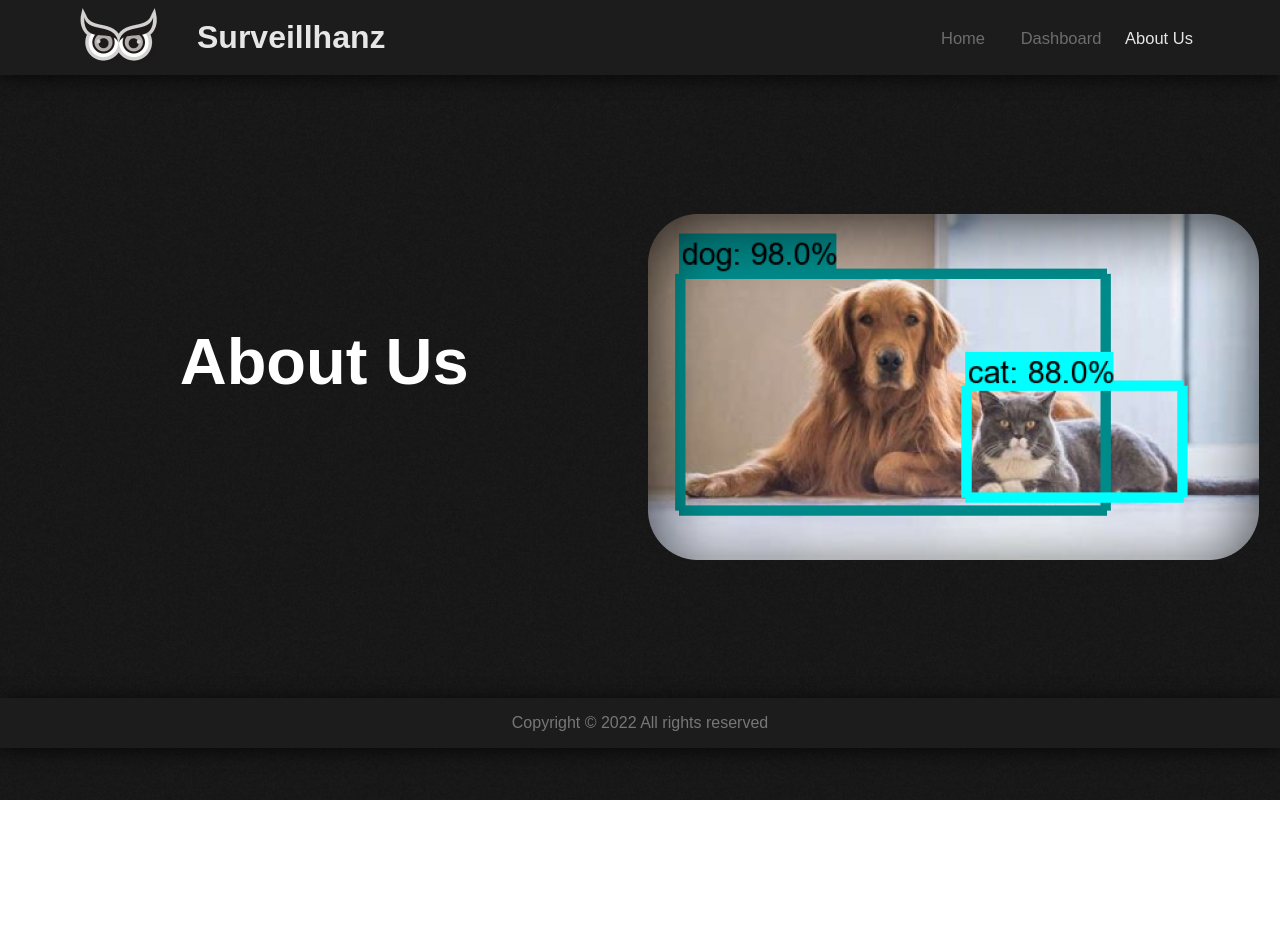
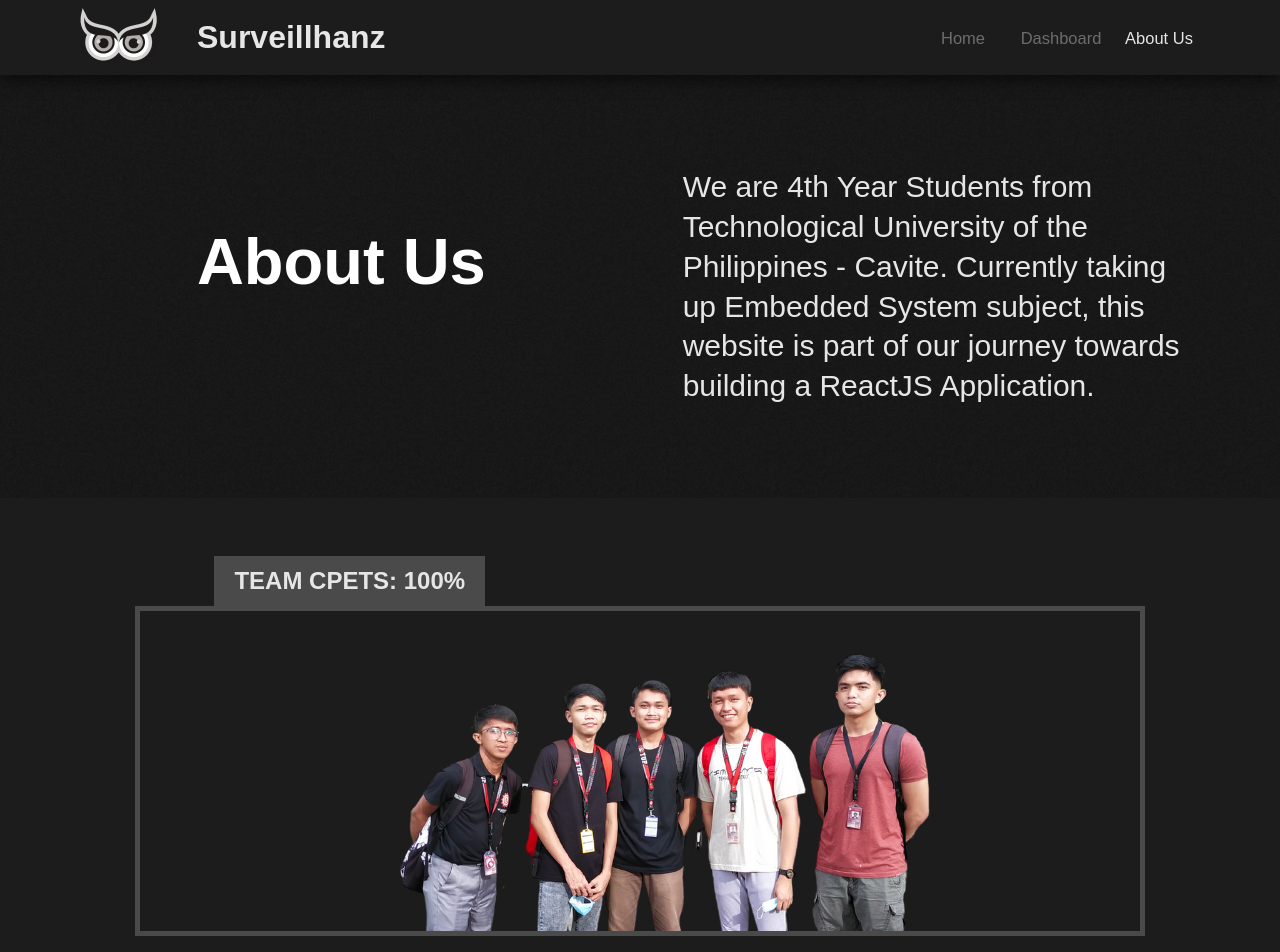
Before and after one commit to Jcarloluna/Surveillhanz, a Next.js app: page /AboutUs in a window 1280 px wide. Shown: the top 952 px of the page. Before the commit the page ends 800 px from the top, so only its background shows below. Built offline with nearby package versions, Linux system fonts and the light colour scheme.

Commit message:
aboutUs page finished

```diff
--- /dev/null
+++ b/components/AboutUs/AboutUsImage.jsx
@@ -0,0 +1,19 @@
+import styles from "/styles/AboutUs/AboutUsImage.module.css";
+
+const AboutUsImage = () => {
+  return (
+    <div className={styles.container}>
+        <div className={styles.teamNameContainer}>
+            <div className={styles.teamName}>
+                <h1> TEAM CPETS: 100% </h1>
+            </div>
+        </div>
+        <div className={styles.containerImage}>
+            <img src="/images/AboutUsImage.png" alt="Developers' Group Photo" />
+        </div>
+    </div>
+
+  );
+};
+
+export default AboutUsImage;
--- a/components/AboutUs/AboutUsText.jsx
+++ b/components/AboutUs/AboutUsText.jsx
@@ -7,7 +7,11 @@ const AboutUsText = () => {
         <h1>About Us</h1>
       </div>
       <div className={styles.containerDefinition}>
-        <img src="/images/DogCatImage.png" alt="Sample Image Object Recognition" />
+        <p>
+          We are 4th Year Students from Technological University of the Philippines -
+          Cavite. Currently taking up Embedded System subject, this website is part of
+          our journey towards building a ReactJS Application.
+          </p>
       </div>
     </div>
   );
--- a/pages/AboutUs.js
+++ b/pages/AboutUs.js
@@ -1,3 +1,4 @@
+import AboutUsImage from "../components/AboutUs/AboutUsImage";
 import AboutUsText from "../components/AboutUs/AboutUsText"
 import Footer from "../components/Footer";
 import NavbarAbout from "../components/NavbarAbout";
@@ -8,6 +9,7 @@ function AboutUs() {
     <div>
       <NavbarAbout/>
       <AboutUsText />
+      <AboutUsImage/>
       <Footer/>
     </div>
   );
--- /dev/null
+++ b/styles/AboutUs/AboutUsImage.module.css
@@ -0,0 +1,48 @@
+.container{
+    display: flex;
+    width:100%;
+    justify-content: center;
+    flex-direction:column;
+    align-items: center;
+    height: 500px;
+    background-color: #1c1c1c;
+}
+
+.containerImage>img{
+    width: 100%;
+    height: auto;
+    border: 5px solid #4a4a4a;
+    margin:0px;
+}
+
+.teamNameContainer{
+    display: flex;
+    justify-content: start;
+    align-items: end;
+    width: 100%;
+    height: auto;
+
+}
+
+.teamName{
+    display: flex;
+    justify-content: start;
+    align-items: end;
+    width: 100%;
+    height: auto;
+    margin-left:16.75%;
+}
+
+.teamName>h1{
+    font-weight: 700;
+    font-size: 150%;
+    line-height: 50px;
+    display: flex;
+    justify-content: start;
+    align-items: start;
+    text-align: start;
+    color: #e6e6e6;
+    padding:0px 20px;
+    margin:0px;
+    background-color: #4a4a4a;
+}
--- a/styles/AboutUs/AboutUsText.module.css
+++ b/styles/AboutUs/AboutUsText.module.css
@@ -1,8 +1,9 @@
 .container {
-  height: 623px;
+  height: 423px;
   display: flex;
   background-image: url("/images/BackgroundImage.png");
   justify-content:space-evenly;
+  align-items: center;
 }
 
 .containerTitle{
@@ -10,6 +11,7 @@
   align-items: center;
   display: flex;
   margin-bottom:50px;
+  width:40%;
 
 }
 
@@ -17,6 +19,7 @@
   justify-content: center;
   align-items: center;
   display: flex;
+  width: 40%;
 }
 
 .containerTitle > h1 {
@@ -30,6 +33,14 @@
   width: 607px;
   height: 110px;
   margin: 0px;
+}
 
-
+.containerDefinition > p{
+  font-style: normal;
+  font-weight: 400;
+  font-size: 30px;
+  line-height: 133%;
+  /* or 40px */
+  text-align: start;
+  color: #E6E6E6;
 }
--- a/styles/Navbar.module.css
+++ b/styles/Navbar.module.css
@@ -13,7 +13,7 @@
 .Title{
   margin-left:80px;
   display:flex;
-  justify-content: start;
+  justify-content: flex-start;
   align-items: center;
   color: #e6e6e6;
   gap: 36px;
```
Also changed, not shown: public/images/AboutUsImage.png (added).
